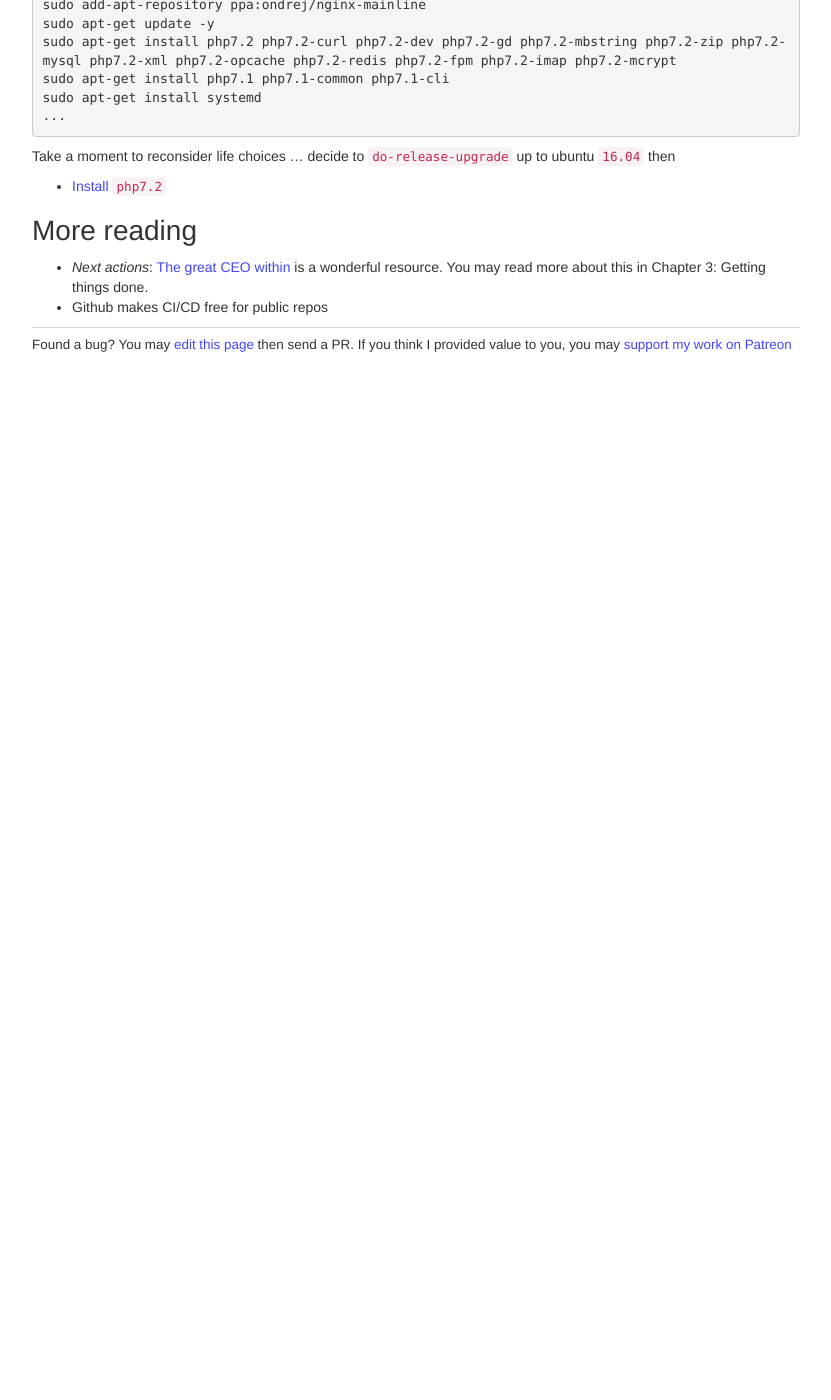
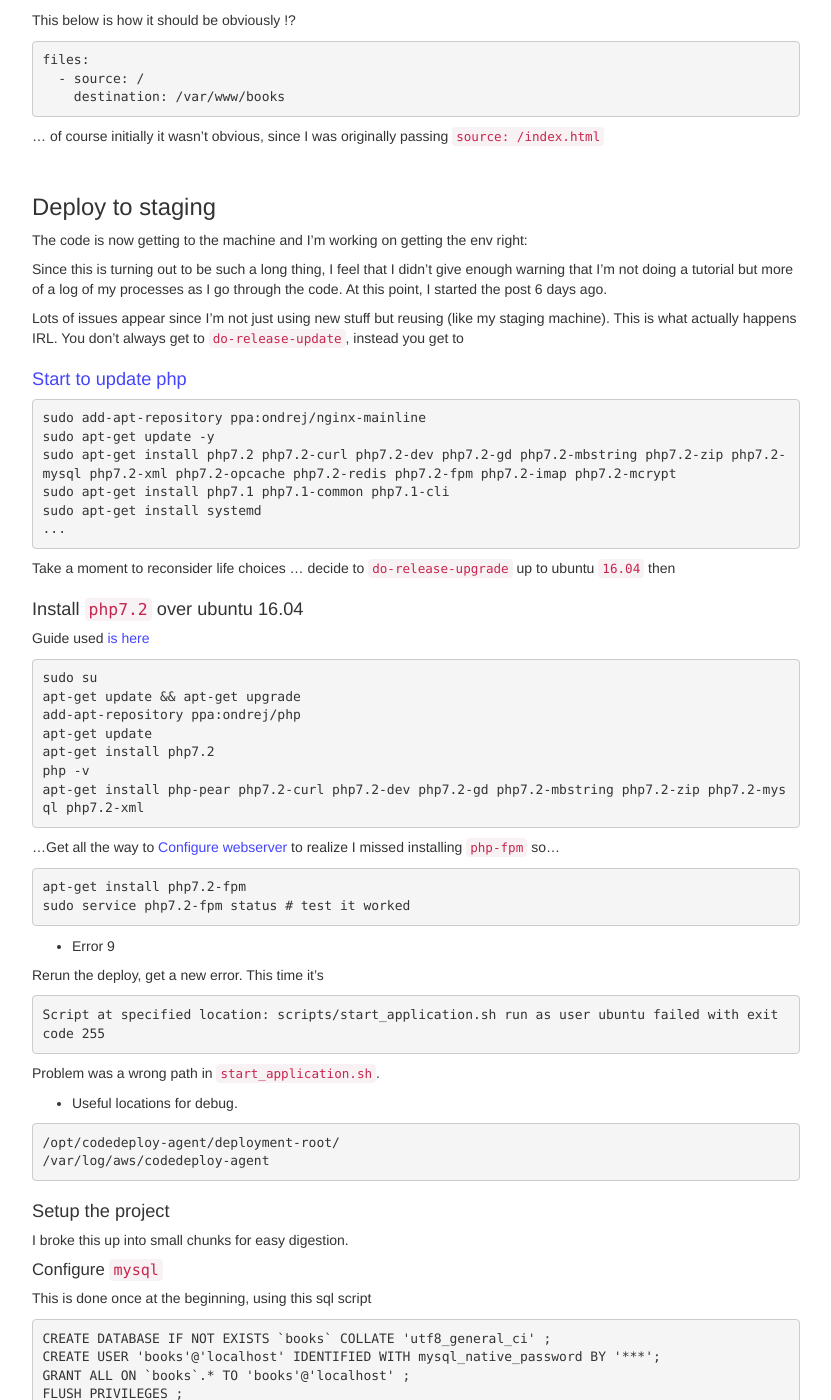
Before and after one commit to anrei0000/anrei0000.github.io, a Jekyll site: the page built from _posts/2019-08-02-implement_auto_deployment.md, in a window 1280 px wide and 1400 px high, scrolled down 6235 px. Shown: the whole window, without its empty margins (224-1055 px from the left). Built offline with Jekyll 4.4.1, drawn with Linux system fonts in a browser that asks for light colours; nearby versions of some CDN libraries; a style sheet for code colours, icons or effects is not loaded; before the commit the page ends 6648 px from its top, so only the background shows below that; some of the changed text lies outside the part shown.

Commit message:
- auto deployment

````diff
--- a/_posts/2019-08-02-implement_auto_deployment.md
+++ b/_posts/2019-08-02-implement_auto_deployment.md
@@ -4,6 +4,26 @@
 date: 2019-08-02
 ---
 
+TL;DR I tell you the story of how I got a working CI/CD with a Laravel project, Bitbucket and AWS.
+##
+
+Overview
+
+* [Intro](#intro)
+* [Create AWS user](#create-aws-user)
+* [Create a role](#create-a-role)
+* [Create an S3 bucket](#create-an-s3-bucket)
+* [Update my EC2 instance](#update-my-ec2-instance)
+* [Install CodeDeploy on Ubuntu 16.04](#install-codedeploy-on-ubuntu-1604)
+* [(just in case) Uninstall CodeDeploy](#just-in-case-uninstall-codedeploy)
+* [Setup AWS CodeDeploy](#setup-aws-codedeploy)
+* [Setup bitbucket environment variables](#setup-bitbucket-environment-variables)
+* [Build the pipeline](#build-the-pipeline)
+* [Debug locally](#debug-locally)
+* [Deploy to staging](#deploy-to-staging)
+* [More reading](#more-reading)
+
+## Intro
 Here is my work in progress at doing CI.
 I have a brand new project called `hiring_books` which deserves its own auto install to my cloud.
 
@@ -307,7 +327,7 @@
 
 Lots of issues appear since I'm not just using new stuff but reusing (like my staging machine). This is what actually happens IRL. You don't always get to `do-release-update`, instead you get to
 
-* [Start to update php](https://www.rosehosting.com/blog/install-php-7-1-with-nginx-on-an-ubuntu-16-04-vps/)
+### [Start to update php](https://www.rosehosting.com/blog/install-php-7-1-with-nginx-on-an-ubuntu-16-04-vps/)
 
 ```
 sudo add-apt-repository ppa:ondrej/nginx-mainline
@@ -320,12 +340,138 @@
 
 Take a moment to reconsider life choices ... decide to `do-release-upgrade` up to ubuntu `16.04` then
 
-* [Install `php7.2`](https://thishosting.rocks/install-php-on-ubuntu/)
+### Install `php7.2` over ubuntu 16.04
 
+Guide used [is here](https://thishosting.rocks/install-php-on-ubuntu/)
+```
+sudo su
+apt-get update && apt-get upgrade
+add-apt-repository ppa:ondrej/php
+apt-get update
+apt-get install php7.2
+php -v
+apt-get install php-pear php7.2-curl php7.2-dev php7.2-gd php7.2-mbstring php7.2-zip php7.2-mysql php7.2-xml
+```
 
+...Get all the way to [Configure webserver](#configure-webserver) to realize I missed installing `php-fpm` so...
+```
+apt-get install php7.2-fpm
+sudo service php7.2-fpm status # test it worked
+```
+* Error 9
+
+Rerun the deploy, get a new error. This time it's
+```
+Script at specified location: scripts/start_application.sh run as user ubuntu failed with exit code 255
+```
+Problem was a wrong path in `start_application.sh`.
+
+* Useful locations for debug.
+
+```
+/opt/codedeploy-agent/deployment-root/
+/var/log/aws/codedeploy-agent
+```
+
+### Setup the project
+
+I broke this up into small chunks for easy digestion.
+
+#### Configure `mysql`
+This is done once at the beginning, using this sql script
+
+```
+CREATE DATABASE IF NOT EXISTS `books` COLLATE 'utf8_general_ci' ;
+CREATE USER 'books'@'localhost' IDENTIFIED WITH mysql_native_password BY '***';
+GRANT ALL ON `books`.* TO 'books'@'localhost' ;
+FLUSH PRIVILEGES ;
+```
+Then I test the connection locally `mysql -ubooks -p***`.
+
+Sidenote, I still remember the hours I spent thinking there was supposed to be an empty character between `-p` and the actual password.
+
+#### Configure webserver
+
+* Create the file
+
+`/etc/nginx/sites-available/www.books.lpgfmk.xyz` and make it look similar to this.
+
+```
+server {
+        listen 80 ;
+        listen [::]:80;
+
+        root /var/www/books/public;
+        index index.php index.html index.htm;
+        access_log /var/log/nginx/books-access.log;
+        error_log /var/log/nginx/books-error.log;
+
+        server_name books.lpgfmk.xyz;
+
+        location / {
+                try_files $uri $uri/ /index.php$is_args$args;
+        }
+
+        # pass the PHP scripts to FastCGI server listening on 127.0.0.1:9000
+        location ~ \.php$ {
+                try_files $uri =404;
+                fastcgi_split_path_info ^(.+\.php)(/.+)$;
+                fastcgi_pass unix:/var/run/php/php7.0-fpm.sock;
+                fastcgi_param SCRIPT_FILENAME $document_root$fastcgi_script_name;
+                fastcgi_index index.php;
+                include fastcgi_params;
+        }
+
+}
+
+}
+
+```
+
+* Enable the config and reset the server
+
+```
+ln -s /etc/nginx/sites-available/www.books.lpgfmk.xyz /etc/nginx/sites-enabled/www.books.lpgfmk.xyz
+sudo service nginx configtest
+sudo service nginx reload
+```
+
+* Route53 config DNS
+
+By adding the IP of the machine to the hosted zone.
+
+* Test config
+
+By browsing to `books.domain.com` and expect errors from Laravel. We fix these next
+
+#### Configure `.env`
+This is done only once then not touched again. Variables here should not live in source control.
+* Copy the local `.env` to the remote
+* Setup permissions
+```
+cd /var/www/books
+sudo chown -R www-data: .               # webserver user should own the files
+sudo chmod -R 0777 storage              # these need extra access
+sudo chmod -R 0777 bootstrap/cache      # these need extra access
+```
+* set key `sudo php artisan key:generate`
+* set remaining variables
+* test everything works by going to `books.lpgfmk.xyz`
+
+### Test deployment
+#### From my local machine
+* Error
+
+`scripts/start_application.sh run as user www-data failed with exit code 1`
+
+Debug this by running the command from the remote machine.
+
+Actual error is `[2002] php_network_getaddresses: getaddrinfo failed:`
+
+The problem was a missing variable in `.env`.
 
 
 # More reading
 * _Next actions_:
 [The great CEO within](https://docs.google.com/document/d/1ZJZbv4J6FZ8Dnb0JuMhJxTnwl-dwqx5xl0s65DE3wO8/edit#heading=h.zdta3gwko2l) is a wonderful resource. You may read more about this in Chapter 3: Getting things done.
-* Github makes CI/CD free for public repos
+* [Github now supports CI/CD free for public repos](https://github.blog/2019-08-08-github-actions-now-supports-ci-cd/)
````
